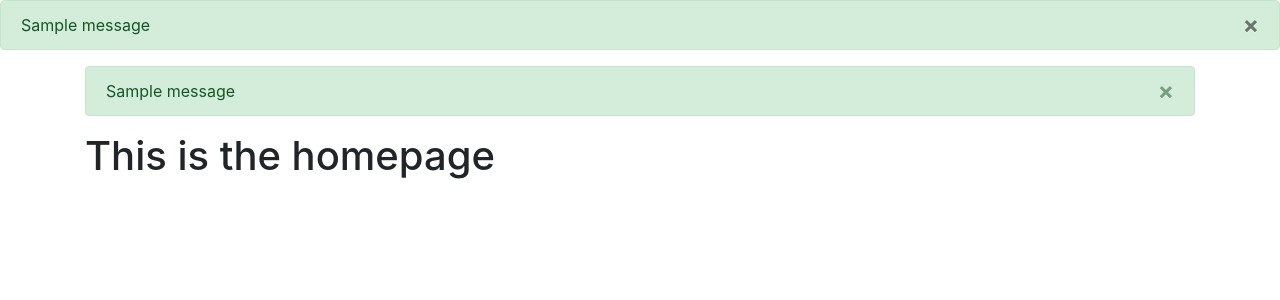
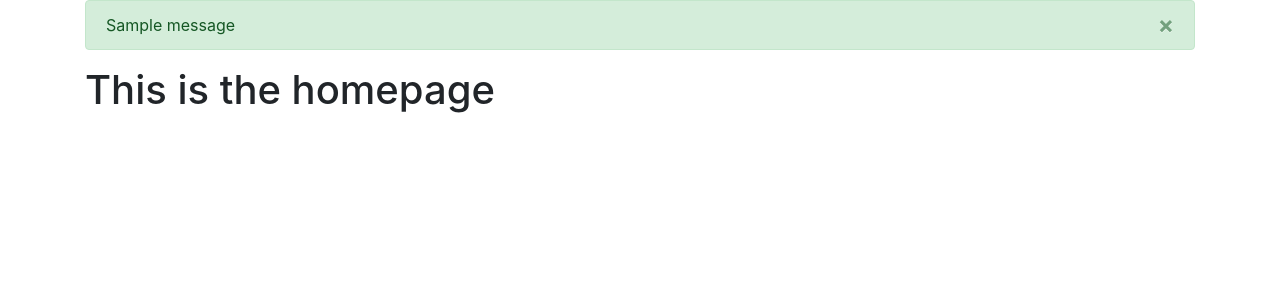
Before and after one commit to 24-03859/p6-final-proj, a Flask app: page / in a window 1280 px wide. Shown: the part 56-356 px from the top of the page. Run offline with Flask 3, Linux system fonts and the light colour scheme; a user stored in the database is signed in; tables that the repository leaves empty hold one stand-in row (values such as "Sample post"); one stand-in notice (Sample message) is shown; some libraries are stand-ins or nearby versions.

Commit message:
almost done

```diff
--- a/back_end/templates/base.html
+++ b/back_end/templates/base.html
@@ -40,29 +40,6 @@
       </div>
     </nav>
 
-    {% with messages = get_flashed_messages(with_categories=true) %}
-    {% if messages %}
-    {% for category, message in messages %}
-    {% if category == "error" %}
-    <div class="alert alert-danger alter-dismissable fade show">
-      {{ message }}
-      <button type="button" class="close" data-dismiss="alert">
-        <span aria-hidden="true">&times;</span>
-      </button>
-    </div>
-    {% else %}
-    <div class="alert alert-success alter-dismissable fade show">
-      {{ message }}
-      <button type="button" class="close" data-dismiss="alert">
-        <span aria-hidden="true">&times;</span>
-      </button>
-    </div>
-    {% endif %}
-    {% endfor %}
-    {% endif %}
-    {% endwith %}
-
-        </nav>
     <div class="container">
       {% with messages = get_flashed_messages(with_categories=true) %}
         {% if messages %}
--- a/back_end/view.py
+++ b/back_end/view.py
@@ -1,10 +1,7 @@
 from flask import Blueprint, render_template
 from flask_login import login_required, current_user
 
-
-
 view = Blueprint("views", __name__)
-
 
 @view.route("/")
 @login_required
```
Also changed, not shown: back_end/__init__.py (+8 -8 lines).
